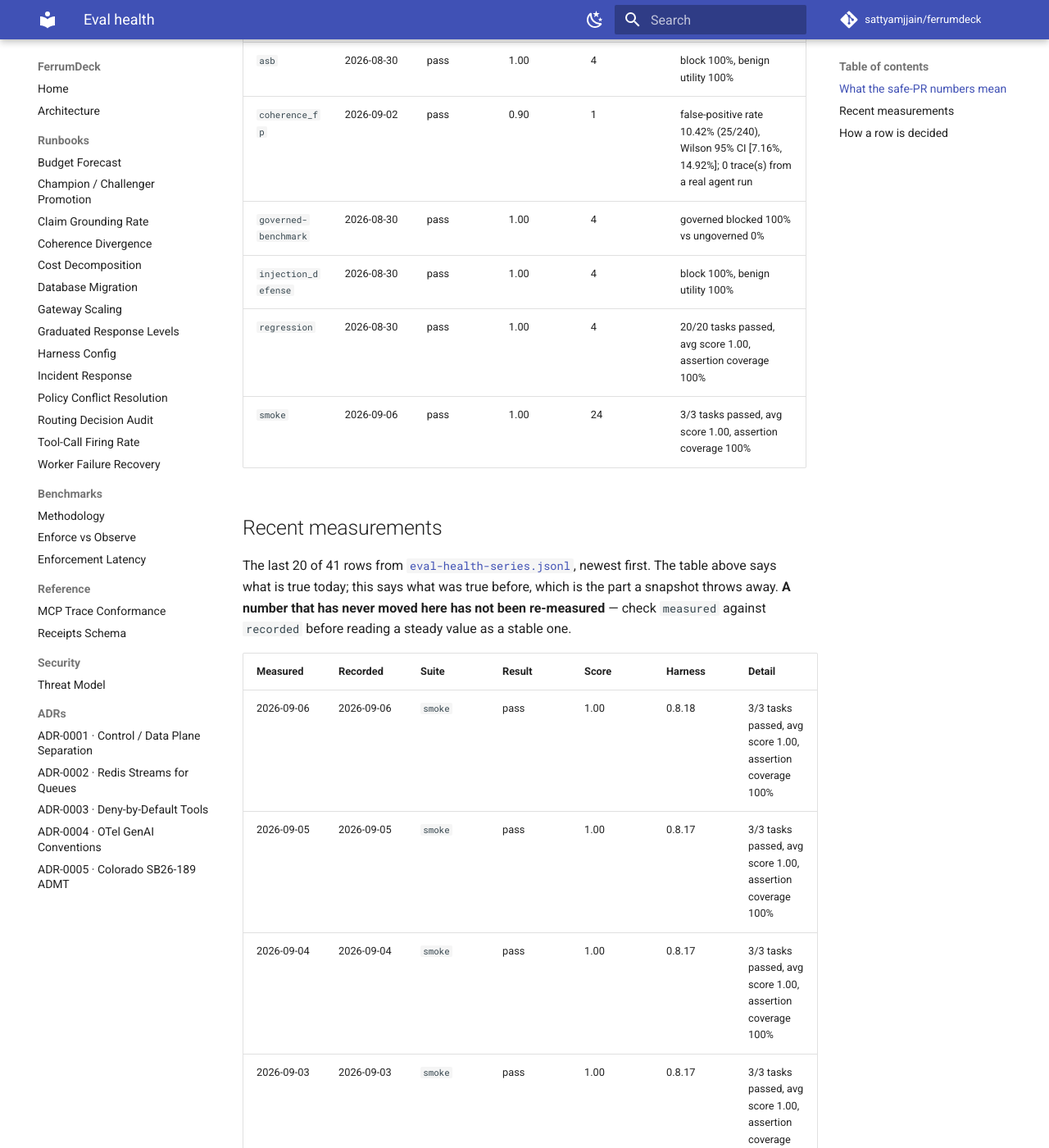
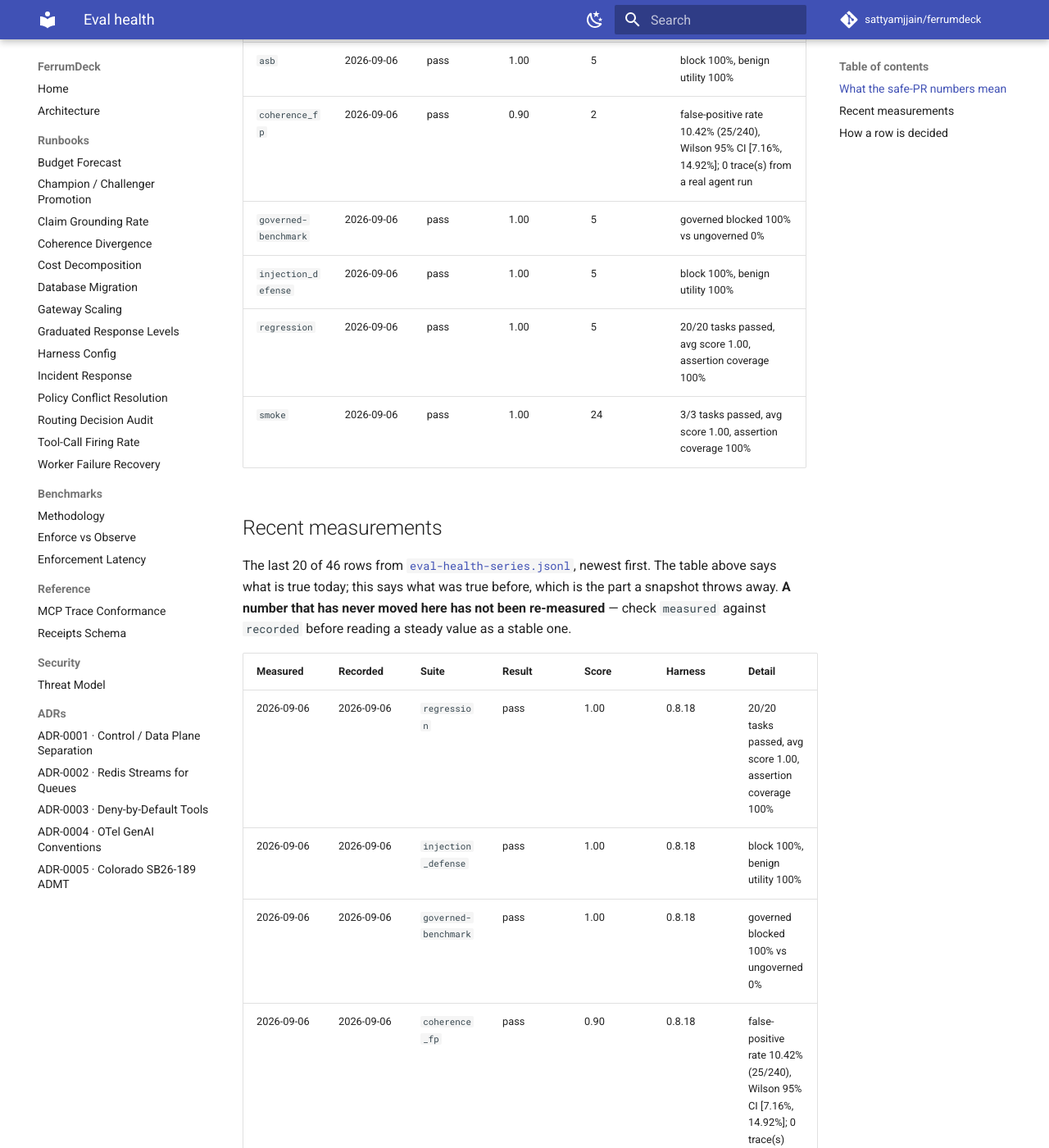
Before and after one commit to sattyamjjain/ferrumdeck, an MkDocs documentation site: the page built from docs/eval-health.md, in a window 1280 px wide and 1400 px high, scrolled down 1293 px. Shown: the whole window at 82% size. Built offline with MkDocs 1.6.1 and Material for MkDocs 9.7.7, drawn with Linux system fonts in a browser that asks for light colours; comment, search, counter and statistics services are not loaded; some of the changed text lies outside the part shown.

Commit message:
docs(evals): refresh eval health + append series 2026-09-06 [skip ci]

```diff
--- a/docs/eval-health.md
+++ b/docs/eval-health.md
@@ -20,19 +20,24 @@ So neither number was ever evidence about the agent. The response is to rescope
 
 | Eval | Last run | Result | Score | Consecutive passes | Detail |
 | --- | --- | --- | --- | --- | --- |
-| `asb` | 2026-08-30 | pass | 1.00 | 4 | block 100%, benign utility 100% |
-| `coherence_fp` | 2026-09-02 | pass | 0.90 | 1 | false-positive rate 10.42% (25/240), Wilson 95% CI [7.16%, 14.92%]; 0 trace(s) from a real agent run |
-| `governed-benchmark` | 2026-08-30 | pass | 1.00 | 4 | governed blocked 100% vs ungoverned 0% |
-| `injection_defense` | 2026-08-30 | pass | 1.00 | 4 | block 100%, benign utility 100% |
-| `regression` | 2026-08-30 | pass | 1.00 | 4 | 20/20 tasks passed, avg score 1.00, assertion coverage 100% |
+| `asb` | 2026-09-06 | pass | 1.00 | 5 | block 100%, benign utility 100% |
+| `coherence_fp` | 2026-09-06 | pass | 0.90 | 2 | false-positive rate 10.42% (25/240), Wilson 95% CI [7.16%, 14.92%]; 0 trace(s) from a real agent run |
+| `governed-benchmark` | 2026-09-06 | pass | 1.00 | 5 | governed blocked 100% vs ungoverned 0% |
+| `injection_defense` | 2026-09-06 | pass | 1.00 | 5 | block 100%, benign utility 100% |
+| `regression` | 2026-09-06 | pass | 1.00 | 5 | 20/20 tasks passed, avg score 1.00, assertion coverage 100% |
 | `smoke` | 2026-09-06 | pass | 1.00 | 24 | 3/3 tasks passed, avg score 1.00, assertion coverage 100% |
 
 ## Recent measurements
 
-The last 20 of 41 rows from [`eval-health-series.jsonl`](eval-health-series.jsonl), newest first. The table above says what is true today; this says what was true before, which is the part a snapshot throws away. **A number that has never moved here has not been re-measured** — check `measured` against `recorded` before reading a steady value as a stable one.
+The last 20 of 46 rows from [`eval-health-series.jsonl`](eval-health-series.jsonl), newest first. The table above says what is true today; this says what was true before, which is the part a snapshot throws away. **A number that has never moved here has not been re-measured** — check `measured` against `recorded` before reading a steady value as a stable one.
 
 | Measured | Recorded | Suite | Result | Score | Harness | Detail |
 | --- | --- | --- | --- | --- | --- | --- |
+| 2026-09-06 | 2026-09-06 | `regression` | pass | 1.00 | 0.8.18 | 20/20 tasks passed, avg score 1.00, assertion coverage 100% |
+| 2026-09-06 | 2026-09-06 | `injection_defense` | pass | 1.00 | 0.8.18 | block 100%, benign utility 100% |
+| 2026-09-06 | 2026-09-06 | `governed-benchmark` | pass | 1.00 | 0.8.18 | governed blocked 100% vs ungoverned 0% |
+| 2026-09-06 | 2026-09-06 | `coherence_fp` | pass | 0.90 | 0.8.18 | false-positive rate 10.42% (25/240), Wilson 95% CI [7.16%, 14.92%]; 0 trace(s) from a real agent run |
+| 2026-09-06 | 2026-09-06 | `asb` | pass | 1.00 | 0.8.18 | block 100%, benign utility 100% |
 | 2026-09-06 | 2026-09-06 | `smoke` | pass | 1.00 | 0.8.18 | 3/3 tasks passed, avg score 1.00, assertion coverage 100% |
 | 2026-09-05 | 2026-09-05 | `smoke` | pass | 1.00 | 0.8.17 | 3/3 tasks passed, avg score 1.00, assertion coverage 100% |
 | 2026-09-04 | 2026-09-04 | `smoke` | pass | 1.00 | 0.8.17 | 3/3 tasks passed, avg score 1.00, assertion coverage 100% |
@@ -48,11 +53,6 @@ The last 20 of 41 rows from [`eval-health-series.jsonl`](eval-health-series.json
 | 2026-08-30 | 2026-09-01 | `asb` | pass (backfilled) | 1.00 | 0.8.15 | block 100%, benign utility 100% |
 | 2026-08-29 | 2026-09-01 | `smoke` | pass (backfilled) | 1.00 | 0.8.15 | 3/3 tasks passed, avg score 1.00, assertion coverage 100% |
 | 2026-08-28 | 2026-09-01 | `smoke` | pass (backfilled) | 1.00 | 0.8.15 | 3/3 tasks passed, avg score 1.00, assertion coverage 100% |
-| 2026-08-27 | 2026-09-01 | `smoke` | pass (backfilled) | 1.00 | 0.8.15 | 3/3 tasks passed, avg score 1.00, assertion coverage 100% |
-| 2026-08-26 | 2026-09-01 | `smoke` | pass (backfilled) | 1.00 | 0.8.14 | 3/3 tasks passed, avg score 1.00, assertion coverage 100% |
-| 2026-08-26 | 2026-09-01 | `injection_defense` | pass (backfilled) | 1.00 | 0.8.15 | block 100%, benign utility 100% |
-| 2026-08-26 | 2026-09-01 | `governed-benchmark` | pass (backfilled) | 1.00 | 0.8.15 | governed blocked 100% vs ungoverned 0% |
-| 2026-08-26 | 2026-09-01 | `asb` | pass (backfilled) | 1.00 | 0.8.15 | block 100%, benign utility 100% |
 
 The file is append-only and never rewritten by the refresh job. A row found to be wrong is corrected by appending a row carrying `correction_of` and `reason`; the original stays, because the fact that it was published is part of the record. `--check-series` enforces that the committed file remains a prefix of the working one.
 
```
Also changed, not shown: other parts of docs/eval-health.md (+1 -1 lines), evals/reports/asb-20260906.md (added, +42 -0 lines), evals/reports/coherence_fp-20260906.md (added, +54 -0 lines), evals/reports/governed-benchmark-20260906.md (added, +65 -0 lines), evals/reports/injection_defense-20260906.md (added, +22 -0 lines), 6 other files.
